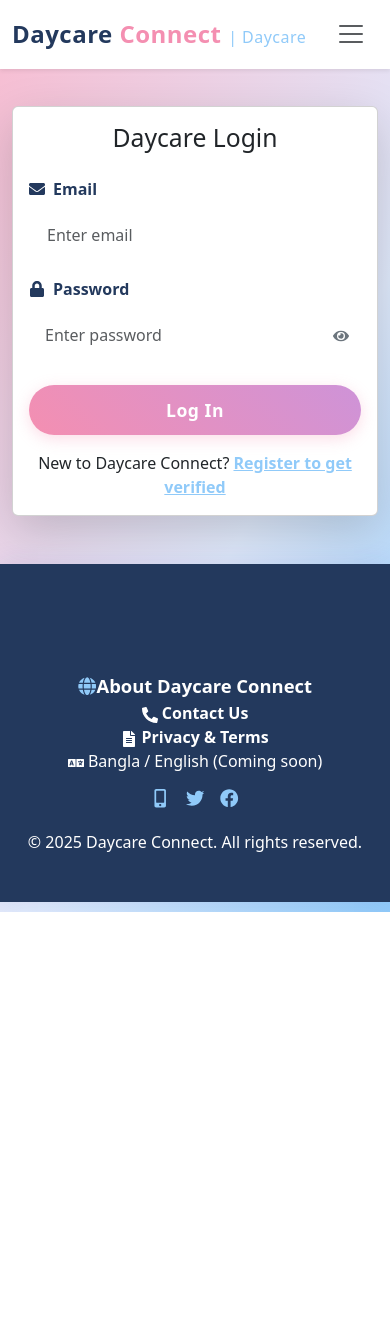
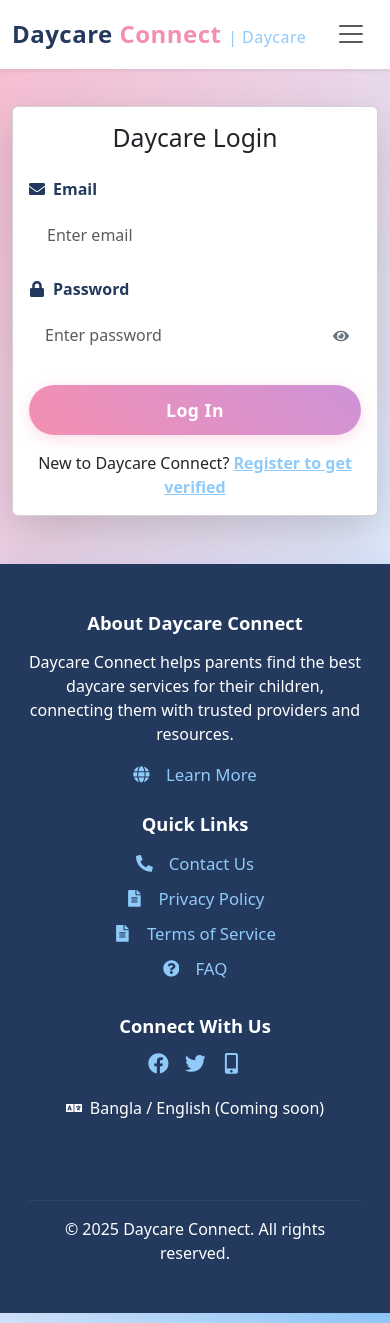
Before and after one commit to mhtasnia/Daycare-Connect, a React (Vite) app in the folder frontend/: page /daycare/login in a window 390 px wide. Before the commit the page ends 912 px from the top, so only its background shows below. Built offline with nearby package versions, Linux system fonts and the light colour scheme.

Commit message:
Added tests for users

```diff
--- a/frontend/src/App.jsx
+++ b/frontend/src/App.jsx
@@ -19,7 +19,7 @@ import DaycareProfile from "./screens/DaycareProfile";
 import PublicDaycareSearch from "./screens/PublicDaycareSearch";
 import DaycareBookings from "./screens/DaycareBookings";
 import DaycareBookingHistory from "./screens/DaycareBookingHistory";
-
+import ComingSoonPage from "./screens/ComingSoon";
 function App() {
   return (
     <div className="full-width-theme">
@@ -44,6 +44,9 @@ function App() {
           <Route path="/daycare/bookings" element={<DaycareBookings />} />
           <Route path="/daycare/history" element={<DaycareBookingHistory />} />
           <Route path="/daycare/search" element={<PublicDaycareSearch />} />
+          <Route path="/*" element={<ComingSoonPage />} />
+
+
 
         </Routes>
       </Router>
--- a/frontend/src/components/Footer.jsx
+++ b/frontend/src/components/Footer.jsx
@@ -1,48 +1,87 @@
-import { Container, Row, Col } from 'react-bootstrap'
-import { FaGlobe, FaPhoneAlt, FaFileAlt, FaLanguage, FaFacebook, FaTwitter, FaMobileAlt, FaSearch, FaUserFriends, FaCheckCircle, FaStar, FaQuestionCircle } from 'react-icons/fa'
-import { Link } from 'react-router-dom'
-import '../styles/Footer.css'
+import { Container, Row, Col } from 'react-bootstrap';
+import { FaGlobe, FaPhoneAlt, FaFileAlt, FaLanguage, FaFacebook, FaTwitter, FaMobileAlt, FaQuestionCircle } from 'react-icons/fa';
+import { Link } from 'react-router-dom';
+import '../styles/Footer.css'; // Make sure this path is correct
 
 function Footer() {
   return (
-    <footer className="footer-custom text-center py-5">
-      <Container fluid>
-        {/* Navigation Links */}
-        <Row className="justify-content-center mb-4">
-          <Col xs={8}>
+    <footer className="footer-custom text-center text-md-start py-5">
+      <Container fluid className="h-100 d-flex flex-column justify-content-between">
+        <Row className="justify-content-center text-center text-md-start mb-4">
+          {/* About Section */}
+          <Col md={4} sm={12} className="mb-4 mb-md-0">
+            <h5 className="footer-title">About Daycare Connect</h5>
+            <p>
+              Daycare Connect helps parents find the best daycare services for their children,
+              connecting them with trusted providers and resources.
+            </p>
+            <Link to="/" className="footer-link d-inline-flex align-items-center">
+              <FaGlobe className="me-2" /> Learn More
+            </Link>
+          </Col>
+
+          {/* Quick Links / Navigation */}
+          <Col md={2} sm={6} className="mb-4 mb-md-0">
+            <h5 className="footer-title">Quick Links</h5>
+            <ul className="footer-list">
+              <li>
+                <Link to="/*" className="footer-link">
+                  <FaPhoneAlt className="me-2" /> Contact Us
+                </Link>
+              </li>
+              <li>
+                <Link to="/*" className="footer-link">
+                  <FaFileAlt className="me-2" /> Privacy Policy
+                </Link>
+              </li>
+              <li>
+                <Link to="/*" className="footer-link">
+                  <FaFileAlt className="me-2" /> Terms of Service
+                </Link>
+              </li>
+              <li>
+                <Link to="#faq" className="footer-link">
+                  <FaQuestionCircle className="me-2" /> FAQ
+                </Link>
+              </li>
+            </ul>
+          </Col>
+
+          {/* Connect With Us / Social */}
+          <Col md={3} sm={6} className="mb-4 mb-md-0">
+            <h5 className="footer-title">Connect With Us</h5>
+            <div className="footer-social-icons mb-3">
+              <a href="https://facebook.com" target="_blank" rel="noopener noreferrer" className="mx-2">
+                <FaFacebook />
+              </a>
+              <a href="https://twitter.com" target="_blank" rel="noopener noreferrer" className="mx-2">
+                <FaTwitter />
+              </a>
+              <a href="#" className="mx-2"> {/* Assuming this is for a mobile app or similar */}
+                <FaMobileAlt />
+              </a>
+            </div>
+            {/* Language Selector */}
+            <div className="language-selector d-flex align-items-center justify-content-center justify-content-md-start">
+              <FaLanguage className="me-2" />
+              <span>Bangla / English (Coming soon)</span>
+            </div>
           </Col>
         </Row>
-        {/* Info Columns */}
-        <Row className="justify-content-center mb-3">
-          <Col md={3} sm={6}>
-            <div>
-              <Link to="/" className="footer-link">
-                <FaGlobe /> <b>About Daycare Connect</b>
-              </Link>
+
+        <hr className="footer-divider" />
+
+        {/* Copyright */}
+        <Row className="justify-content-center text-center">
+          <Col xs={12}>
+            <div className="footer-copyright">
+              &copy; {new Date().getFullYear()} Daycare Connect. All rights reserved.
             </div>
           </Col>
-          <Col md={3} sm={6}>
-            <div><FaPhoneAlt /> <b>Contact Us</b></div>
-          </Col>
-          <Col md={3} sm={6}>
-            <div><FaFileAlt /> <b>Privacy & Terms</b></div>
-          </Col>
-          <Col md={3} sm={6}>
-            <div><FaLanguage /> Bangla / English (Coming soon)</div>
-          </Col>
         </Row>
-        {/* Social Icons */}
-        <div className="mb-3">
-          <a href="#" className="mx-2"><FaMobileAlt /></a>
-          <a href="#" className="mx-2"><FaTwitter /></a>
-          <a href="#" className="mx-2"><FaFacebook /></a>
-        </div>
-        {/* Copyright */}
-        <div>
-          &copy; {new Date().getFullYear()} Daycare Connect. All rights reserved.
-        </div>
       </Container>
     </footer>
-  )
+  );
 }
-export default Footer
+
+export default Footer;
--- /dev/null
+++ b/frontend/src/screens/ComingSoon.jsx
@@ -0,0 +1,55 @@
+import React from 'react';
+import { Container, Row, Col } from 'react-bootstrap';
+import { FaHourglassHalf, FaTools, FaLightbulb } from 'react-icons/fa'; // Icons for visual flair
+import { Link } from 'react-router-dom';
+import '../styles/ComingSoon.css'; // We'll create this CSS file next
+import '../components/Footer';
+
+function ComingSoonPage() {
+  return (
+    <div className="coming-soon-wrapper">
+      <Container className="coming-soon-container text-center d-flex flex-column justify-content-center align-items-center">
+        <Row className="mb-4">
+          <Col>
+            <div className="animated-icon icon-hourglass">
+              <FaHourglassHalf />
+            </div>
+          </Col>
+        </Row>
+        <Row className="mb-3">
+          <Col>
+            <h1 className="coming-soon-title">Exciting Things Are Brewing!</h1>
+          </Col>
+        </Row>
+        <Row className="mb-4">
+          <Col>
+            <p className="coming-soon-message">
+              We're tirelessly working on this feature to bring you the best experience.
+              It will be available soon!
+            </p>
+          </Col>
+        </Row>
+        <Row className="mb-5">
+          <Col>
+            <div className="animated-icon icon-tools">
+              <FaTools />
+            </div>
+            <div className="animated-icon icon-lightbulb">
+              <FaLightbulb />
+            </div>
+          </Col>
+        </Row>
+        <Row>
+          <Col>
+            <Link to="/" className="btn btn-primary back-home-btn">
+              Go Back Home
+            </Link>
+          </Col>
+        </Row>
+      </Container>
+
+    </div>
+  );
+}
+
+export default ComingSoonPage;
--- a/frontend/src/screens/DaycareBookings.jsx
+++ b/frontend/src/screens/DaycareBookings.jsx
@@ -125,7 +125,7 @@ const DaycareBookings = () => {
               {booking.status.toLowerCase() === "pending" && (
                 <button
                   onClick={() => handleStatusUpdate(booking.id, "Accepted")}
-                  className="btn btn-save-profile flex-fill"
+                  className="btn btn-success flex-fill"
                 >
                   Accept
                 </button>
@@ -134,7 +134,7 @@ const DaycareBookings = () => {
               {["pending"].includes(booking.status.toLowerCase()) && (
                 <button
                   onClick={() => handleCancel(booking.id)}
-                  className="btn btn-outline-danger flex-fill"
+                  className="btn btn-decline-profile"
                 >
                   Cancel Booking
                 </button>
--- a/frontend/src/screens/DaycareDashboard.jsx
+++ b/frontend/src/screens/DaycareDashboard.jsx
@@ -29,7 +29,9 @@ import {
   Doughnut,
 } from "react-chartjs-2";
 import { Chart as ChartJS, CategoryScale, LinearScale, BarElement, ArcElement, PointElement, LineElement, Tooltip, Legend } from "chart.js";
-import "../styles/ParentHome.css"; // Reuse for layout, override colors below
+import "../styles/ParentHome.css";
+import "../components/Footer" // Reuse for layout, override colors below
+import Footer from "../components/Footer";
 
 
 ChartJS.register(
@@ -452,7 +454,9 @@ function DaycareDashboard() {
             </Card>
           </Col>
         </Row>
+
       </Container>
+      <Footer />
     </div>
   );
 }
--- a/frontend/src/screens/PublicDaycareSearch.jsx
+++ b/frontend/src/screens/PublicDaycareSearch.jsx
@@ -186,13 +186,7 @@ function PublicDaycareSearch() {
       </div>
 
       {/* Navigation Header for mobile */}
-      <Button
-        className="btn-back-glass d-block d-md-none mb-3"
-        onClick={() => navigate(-1)}
-      >
-        <FaHome className="me-2" />
-        Back to Home
-      </Button>
+
 
 
       <Container className="py-4" style={{ marginTop: "50px" }}>
--- /dev/null
+++ b/frontend/src/styles/ComingSoon.css
@@ -0,0 +1,188 @@
+/* Overall page wrapper for background and centering */
+.coming-soon-wrapper {
+  background-color: linear-gradient(45deg, #f48fb1, #ce93d8); /* Your footer background color */
+  min-height: 100vh; /* Make it take up most of the viewport height */
+  display: flex;
+  justify-content: center;
+  align-items: center;
+  color: #fff; /* White text for contrast */
+  font-family: 'Segoe UI', Tahoma, Geneva, Verdana, sans-serif; /* Modern font stack */
+  padding: 2rem;
+}
+
+/* Container for the content */
+.coming-soon-container {
+  max-width: 800px;
+  width: 100%;
+  padding: 4rem 3rem; /* Increased padding for more internal space */
+  border-radius: 15px;
+  background-color: rgba(35, 57, 93, 0.9); /* Slightly transparent background for depth */
+  box-shadow: 0 10px 30px rgba(0, 0, 0, 0.2);
+  position: relative; /* For icon positioning */
+  overflow: hidden; /* To clip icons if they go outside */
+  z-index: 1; /* Ensure container is above potential background elements */
+}
+
+/* Titles and Messages */
+.coming-soon-title {
+  color: #f8bbd0; /* Your pink accent color */
+  font-size: 3.5rem;
+  font-weight: 700;
+  margin-bottom: 1.5rem;
+  letter-spacing: 1px;
+}
+
+.coming-soon-message {
+  font-size: 1.3rem;
+  line-height: 1.6;
+  color: rgba(255, 255, 255, 0.85);
+  margin-bottom: 2rem;
+}
+
+/* Animated Icons Styling */
+.animated-icon {
+  font-size: 8rem; /* Made icons larger to be background elements */
+  color: #90caf9; /* Your light blue accent color */
+  position: absolute; /* Allow positioning for animation */
+  opacity: 0.1; /* Reduced opacity to make them subtle background elements */
+  z-index: 0; /* Ensures icons are behind the content */
+}
+
+/* Specific Icon Positioning for a "background" effect */
+.icon-hourglass {
+  top: -20px; /* Adjusted to be partially off-container */
+  left: -30px; /* Adjusted to be partially off-container */
+  animation: bounceAndFade 4s ease-in-out infinite;
+}
+
+.icon-tools {
+  bottom: -20px; /* Adjusted */
+  right: -30px; /* Adjusted */
+  animation: rotateAndScale 5s linear infinite;
+}
+
+.icon-lightbulb {
+  top: 60%; /* Adjusted */
+  left: 80%; /* Adjusted */
+  transform: translate(-50%, -50%); /* Center based on its own size */
+  animation: floatAndGlow 6s ease-in-out infinite alternate;
+  /* Adding an extra icon for more spread if desired, or remove if too much */
+}
+
+
+/* Back Home Button */
+.back-home-btn {
+  background-color: #90caf9; /* Your light blue */
+  border-color: #90caf9;
+  color: #23395d; /* Dark blue text on light blue button */
+  padding: 0.8rem 2rem;
+  font-size: 1.1rem;
+  font-weight: 600;
+  border-radius: 50px; /* Pill shape */
+  transition: all 0.3s ease;
+  text-decoration: none; /* Remove underline */
+}
+
+.back-home-btn:hover {
+  background-color: #f8bbd0; /* Pink on hover */
+  border-color: #f8bbd0;
+  color: #23395d; /* Dark blue text on pink button */
+  transform: translateY(-3px); /* Subtle lift effect */
+  box-shadow: 0 5px 15px rgba(0, 0, 0, 0.2);
+}
+
+/* CSS Animations (Keeping these as they are good) */
+
+@keyframes bounceAndFade {
+  0%, 100% {
+    transform: translateY(0);
+    opacity: 0.1; /* Match initial opacity */
+  }
+  50% {
+    transform: translateY(-20px);
+    opacity: 0.2; /* Slightly more visible during animation */
+  }
+}
+
+@keyframes rotateAndScale {
+  0% {
+    transform: rotate(0deg) scale(0.9);
+    opacity: 0.1;
+  }
+  50% {
+    transform: rotate(180deg) scale(1.1);
+    opacity: 0.2;
+  }
+  100% {
+    transform: rotate(360deg) scale(0.9);
+    opacity: 0.1;
+  }
+}
+
+@keyframes floatAndGlow {
+  0%, 100% {
+    transform: translateY(0) translate(-50%, -50%); /* Keep centering transform */
+    filter: brightness(1);
+    opacity: 0.1;
+  }
+  50% {
+    transform: translateY(-15px) translate(-50%, -50%); /* Keep centering transform */
+    filter: brightness(1.2);
+    opacity: 0.2;
+  }
+}
+
+/* Responsive adjustments */
+@media (max-width: 768px) {
+  .coming-soon-title {
+    font-size: 2.5rem;
+  }
+  .coming-soon-message {
+    font-size: 1rem;
+  }
+  .animated-icon {
+    font-size: 5rem; /* Adjust icon size for smaller screens */
+  }
+  .icon-hourglass {
+    top: -10px;
+    left: -10px;
+  }
+  .icon-tools {
+    bottom: -10px;
+    right: -10px;
+  }
+  .icon-lightbulb {
+    top: 60%;
+    left: 85%;
+  }
+  .coming-soon-container {
+    padding: 3rem 2rem;
+  }
+}
+
+@media (max-width: 576px) {
+  .coming-soon-title {
+    font-size: 2rem;
+  }
+  .animated-icon {
+    /* Instead of display: none;, we make them even smaller and position them more carefully */
+    font-size: 3rem; /* Make icons smaller on very small screens */
+    opacity: 0.08; /* Slightly less opaque */
+  }
+  /* Fine-tune positions for very small screens to avoid overlap */
+  .icon-hourglass {
+    top: 5%;
+    left: 5%;
+  }
+  .icon-tools {
+    bottom: 5%;
+    right: 5%;
+  }
+  .icon-lightbulb {
+    top: 70%; /* Adjust to avoid header */
+    left: 75%; /* Adjust to avoid button area */
+  }
+  .coming-soon-container {
+    padding: 2rem 1rem;
+  }
+}
--- a/frontend/src/styles/DaycareBookings.css
+++ b/frontend/src/styles/DaycareBookings.css
@@ -109,8 +109,8 @@
 
 /* Match Accept Button Style (already used) */
 .btn-save-profile {
-  background: linear-gradient(45deg, #99f2c8, #90caf9) !important;
-  border: none !important;
+  background:  rgb(22, 150, 52)  !important;
+  border: white !important;
   color: #23395d !important;
   font-weight: 600 !important;
   border-radius: 25px !important;
--- a/frontend/src/styles/Footer.css
+++ b/frontend/src/styles/Footer.css
@@ -1,28 +1,30 @@
 .footer-custom {
   background: #23395d;
   color: #fff !important;
-  width: 100vw;
+  width: 100%;
   min-height: 40vh;
   margin-top: auto;
   left: 0;
   bottom: 0;
-  padding-bottom: 0;
+  padding: 2rem 1rem 1rem;
   position: relative;
-  box-shadow: 0 -2px 24px 0 rgba(31, 38, 135, 0.10);
+  box-shadow: 0 -2px 24px rgba(31, 38, 135, 0.1);
   display: flex;
   flex-direction: column;
-  justify-content: flex-end;
+  justify-content: space-between;
+  font-size: 1rem;
 }
 
 .footer-custom a,
 .footer-custom .footer-nav a {
   color: #90caf9;
   text-decoration: none;
-  font-size: 1.15rem;
+  font-size: 1.05rem;
   font-weight: 500;
-  transition: color 0.2s;
+  transition: color 0.3s ease;
   display: inline-flex;
   align-items: center;
+  gap: 0.5rem;
 }
 
 .footer-custom a:hover,
@@ -30,13 +32,53 @@
   color: #f8bbd0;
 }
 
-.footer-custom b {
+.footer-custom b,
+.footer-title {
   color: #fff;
+  font-size: 1.15rem;
+  font-weight: 600;
+}
+
+.footer-title {
+  margin-bottom: 1rem;
+}
+
+.footer-list {
+  list-style: none;
+  padding: 0;
+  margin: 0;
+}
+
+.footer-list li {
+  margin-bottom: 0.5rem;
 }
 
 .footer-nav {
+  display: flex;
+  flex-wrap: wrap;
   gap: 2rem;
-  flex-wrap: wrap;
+  justify-content: center;
+  margin-top: 1rem;
+}
+
+.footer-social-icons {
+  margin-top: 1rem;
+}
+
+.footer-social-icons a {
+  color: #90caf9;
+  margin-right: 1rem;
+  font-size: 1.3rem;
+  transition: color 0.3s ease;
+}
+
+.footer-social-icons a:hover {
+  color: #f8bbd0;
+}
+
+.footer-divider {
+  border-top: 1px solid rgba(255, 255, 255, 0.2);
+  margin: 2rem 0 1rem;
 }
 
 .footer-backtotop {
@@ -48,7 +90,25 @@
   opacity: 0.7;
   transition: opacity 0.2s, color 0.2s;
 }
+
 .footer-backtotop:hover {
   opacity: 1;
   color: #f8bbd0;
 }
+
+/* Responsive adjustments */
+@media (max-width: 768px) {
+  .footer-custom {
+    text-align: center;
+    padding: 2rem 1rem;
+  }
+
+  .footer-backtotop {
+    position: static;
+    margin-top: 1rem;
+  }
+
+  .footer-social-icons a {
+    margin-right: 0.75rem;
+  }
+}
```
Also changed, not shown: 1 other file (tests, documents, lock files or other folders).
